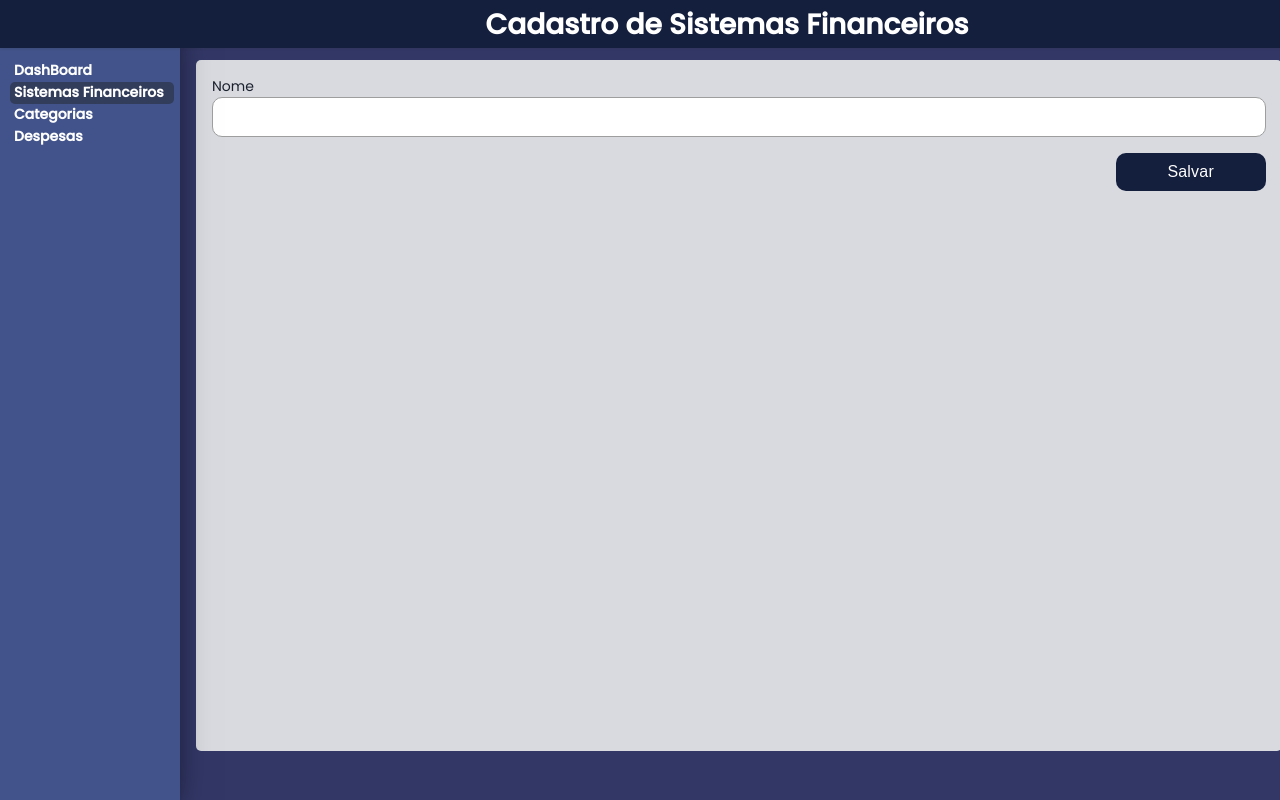
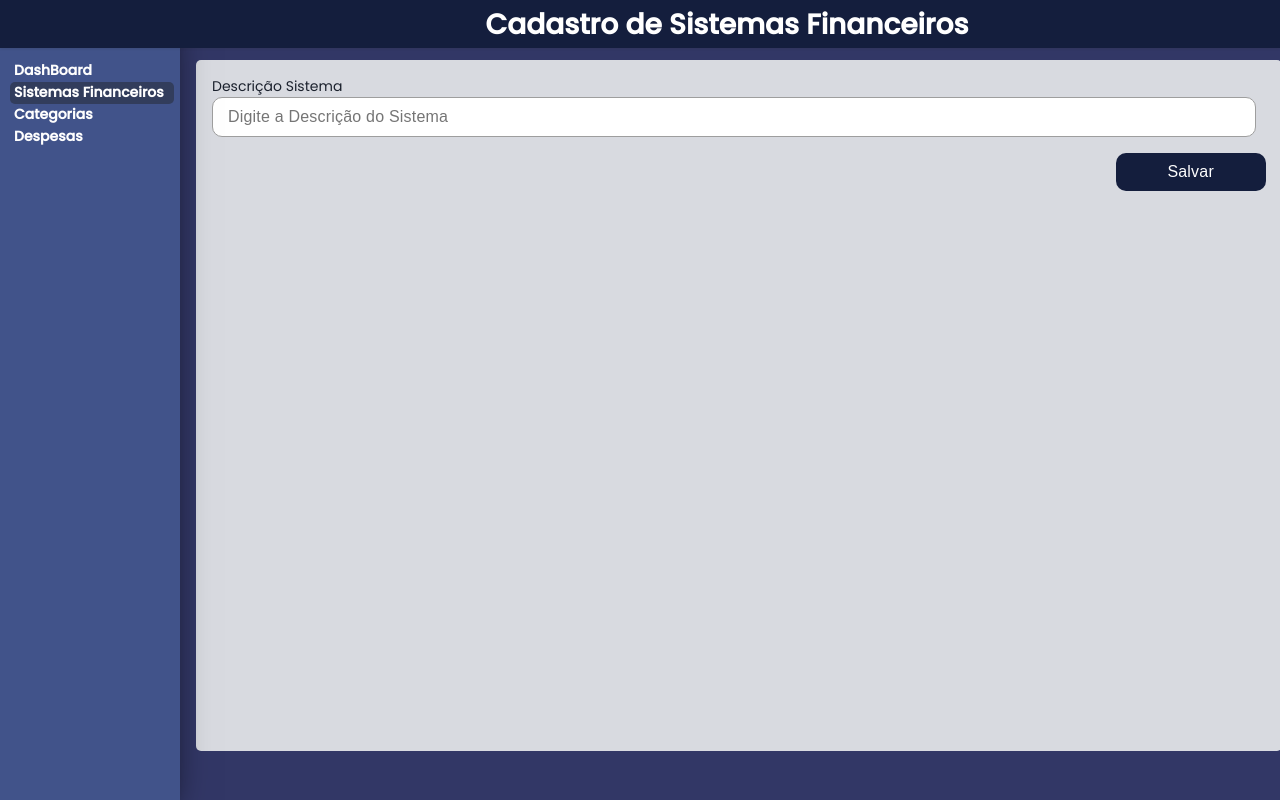
Before and after one commit to carloscampos2014/sys-financeiro, an Angular app in the folder front/my-financeiro/: page /sistema in a window 1280 px wide. Built offline with nearby package versions, Linux system fonts and the light colour scheme.

Commit message:
Modelagem tela Sistema Financeiro

```diff
--- a/front/my-financeiro/src/app/pages/login/login.component.scss
+++ b/front/my-financeiro/src/app/pages/login/login.component.scss
@@ -10,6 +10,7 @@
     align-items: center;
 
     width: 35vw;
+    min-width: 450px;
     height: 80vh;
     background: #d8dae0;
     box-shadow: 0px 0.5px 2px rgba(51, 53, 52, 0.16);
--- a/front/my-financeiro/src/app/pages/login/login.component.ts
+++ b/front/my-financeiro/src/app/pages/login/login.component.ts
@@ -17,6 +17,10 @@ export class LoginComponent {
 
   loginForm: FormGroup;
 
+  get dadosForm() {
+    return this, this.loginForm.controls;
+  }
+
   ngOnInit(): void {
     this.loginForm = this.formBuilder.group(
       {
@@ -24,10 +28,6 @@ export class LoginComponent {
         senha: ['', [Validators.required]]
       }
     )
-  }
-
-  get dadosForm() {
-    return this, this.loginForm.controls;
   }
 
   loginUser() {
--- a/front/my-financeiro/src/app/pages/sistema/sistema.component.html
+++ b/front/my-financeiro/src/app/pages/sistema/sistema.component.html
@@ -2,18 +2,24 @@
 <sidebar></sidebar>
 <div class="container-conteudo">
   <div class="content-page">
-    <div class="form-page">
+    <form class="form-page" [formGroup]="sistemaForm" (submit)="enviar()">
       <div class="row">
         <div class="group-row">
-          <label>Nome</label>
-          <input style="width: 100%;" type="text" name="nome" id="nome" formControlName="nome" required="">
+          <label>Descrição Sistema</label>
+          <input type="text" name="nome" id="nome" placeholder="Digite a Descrição do Sistema" formControlName="nome"
+            required="">
+          <label *ngIf="sistemaForm.get('nome')?.errors?.['required'] &&  sistemaForm.get('nome')?.touched"
+            class="error-input">
+            Campo Obrigatório!
+          </label>
         </div>
       </div>
       <div class="row-button">
         <div class="group-button">
-          <input type="submit" class="btn-primary" value="Salvar">
+          <input type="submit" class="btn-primary" value="Salvar" [ngClass]="{'disabled' : !sistemaForm.valid}"
+            [disabled]="!sistemaForm.valid">
         </div>
       </div>
-    </div>
+    </form>
   </div>
 </div>
--- a/front/my-financeiro/src/app/pages/sistema/sistema.component.ts
+++ b/front/my-financeiro/src/app/pages/sistema/sistema.component.ts
@@ -1,4 +1,5 @@
 import { Component } from '@angular/core';
+import { FormBuilder, FormGroup, Validators } from '@angular/forms';
 import { MenuService } from 'src/app/services/menu.service';
 
 @Component({
@@ -6,12 +7,33 @@ import { MenuService } from 'src/app/services/menu.service';
   templateUrl: './sistema.component.html',
   styleUrls: ['./sistema.component.scss']
 })
+
 export class SistemaComponent {
-  constructor(public menuService: MenuService) {
+  constructor(
+    public menuService: MenuService,
+    public formBuilder: FormBuilder) {
 
   }
+
+  sistemaForm: FormGroup;
+
+  get dadosForm() {
+    return this, this.sistemaForm.controls;
+  }
+
   ngOnInit(): void {
     this.menuService.menuselecionado = 'sistema';
     this.menuService.paginaSelecionada = 'Cadastro de Sistemas Financeiros';
+    this.sistemaForm = this.formBuilder.group(
+      {
+        nome: ['', [Validators.required]]
+      }
+    )
+  }
+
+  enviar() {
+    debugger
+    var dados = this.dadosForm;
+    alert(dados["nome"].value);
   }
 }
--- a/front/my-financeiro/src/app/pages/sistema/sistema.module.ts
+++ b/front/my-financeiro/src/app/pages/sistema/sistema.module.ts
@@ -4,6 +4,7 @@ import { SistemaRoutingModule } from "./sistema-routing.module";
 import { SistemaComponent } from "./sistema.component";
 import { NavbarModule } from "src/app/components/navbar/navbar.module";
 import { SidebarModule } from "src/app/components/sidebar/sidebar.module";
+import { ReactiveFormsModule } from "@angular/forms";
 
 @NgModule({
   providers: [],
@@ -13,6 +14,7 @@ import { SidebarModule } from "src/app/components/sidebar/sidebar.module";
     SistemaRoutingModule,
     NavbarModule,
     SidebarModule,
+    ReactiveFormsModule
   ]
 })
 
--- a/front/my-financeiro/src/styles.scss
+++ b/front/my-financeiro/src/styles.scss
@@ -66,7 +66,7 @@ label {
 
       .row {
         display: flex;
-        width: 98%;
+        width: 99%;
         justify-content: flex-start;
 
         .group-row {
```
